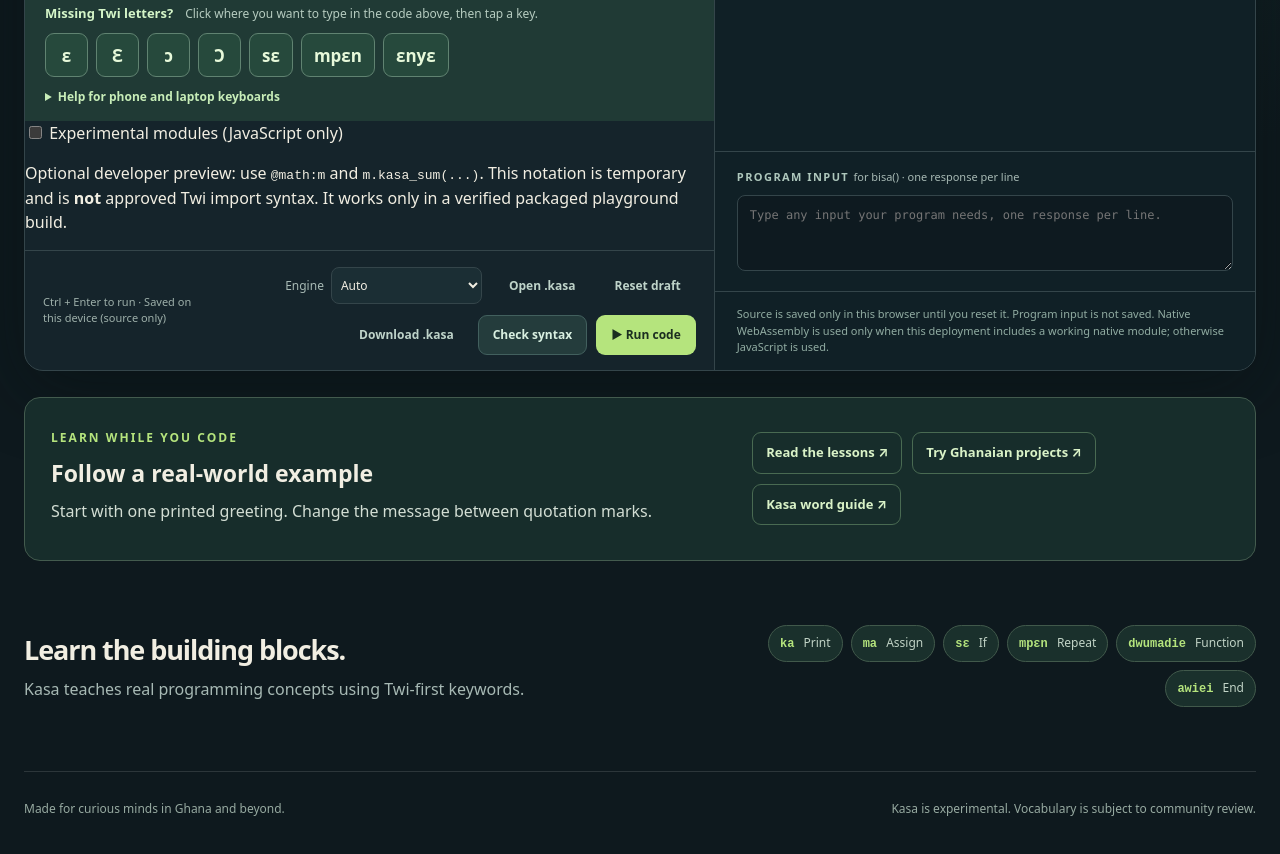
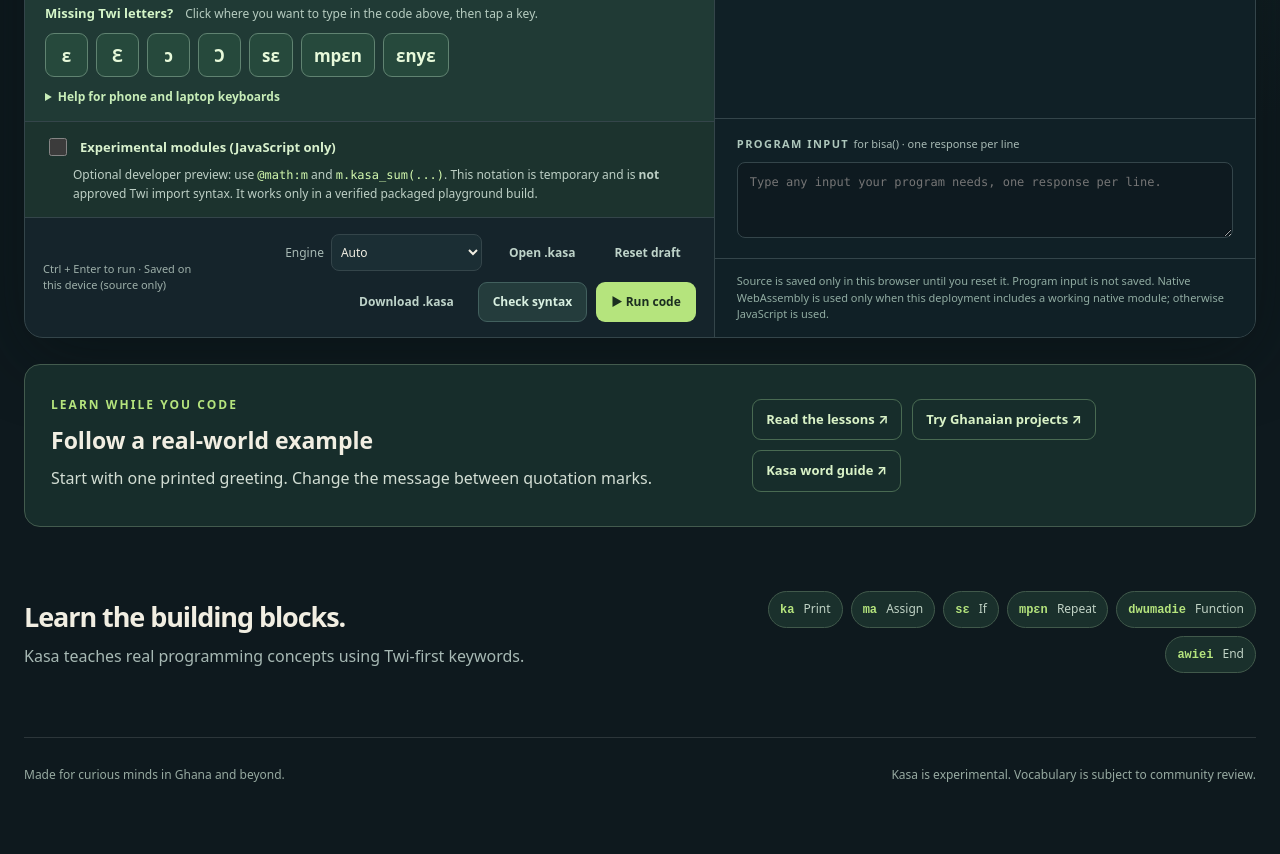
Before and after one commit to fosterb1/kasa_programming_language, a plain HTML site: page playground/index.html in a window 1280 px wide. Shown: the part 1020-1874 px from the top of the page. Drawn offline with Linux system fonts and the light colour scheme.

Commit message:
Style accessible experimental module toggle and provisional syntax warning

```diff
--- a/playground/style.css
+++ b/playground/style.css
@@ -111,3 +111,13 @@ footer { padding: 28px 0 50px; display: flex; gap: 20px; justify-content: space-
 .kasa-diagnostic details{margin-top:10px;font-size:12px;color:#c8d3ca}
 .kasa-diagnostic summary{cursor:pointer}
 .kasa-diagnostic details pre{white-space:pre-wrap;overflow-wrap:anywhere;margin:8px 0 0}
+
+
+/* Explicit, opt-in development preview for local Kasa standard libraries. */
+.module-experiment{padding:13px 20px;border-top:1px solid var(--border);background:#1c332e}
+.module-experiment-switch{display:flex;align-items:center;gap:10px;color:#d8f1cd;font-size:13px;font-weight:750;cursor:pointer}
+.module-experiment-switch input{width:18px;height:18px;accent-color:#bce8a2;flex-shrink:0}
+.module-experiment-switch input:focus-visible{outline:2px solid #ebffdc;outline-offset:3px}
+.module-experiment p{font-size:12px;line-height:1.55;color:#bdcfc5;margin:7px 0 0 28px}
+.module-experiment code{font-family:ui-monospace,Consolas,monospace;color:#d3f9ae}
+@media(max-width:600px){.module-experiment{padding:12px}.module-experiment p{margin-left:28px}}
```
